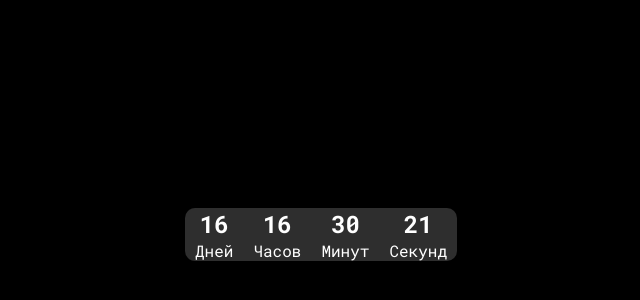
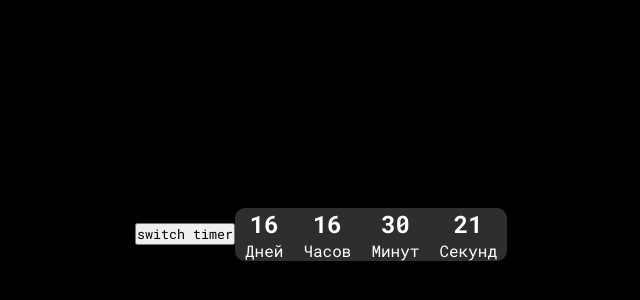
Before and after one commit to ArtSkorn/DayControl, a plain HTML site: page index.html in a window 1280 px wide. Shown: the part 166-466 px from the top of the page, without its empty margins (319-959 px from the left). Drawn offline with Linux system fonts and the light colour scheme.

Commit message:
Update index.html
Button added

```diff
--- a/index.html
+++ b/index.html
@@ -7,6 +7,7 @@
 </head>
 
 <body>
+  <button name="switch">switch timer</button>
   <div class="wrapper">
     <div class="countdown_timer">
       <div class="timer"><h2 id="days">00</h2><p>Дней</p></div>
```
